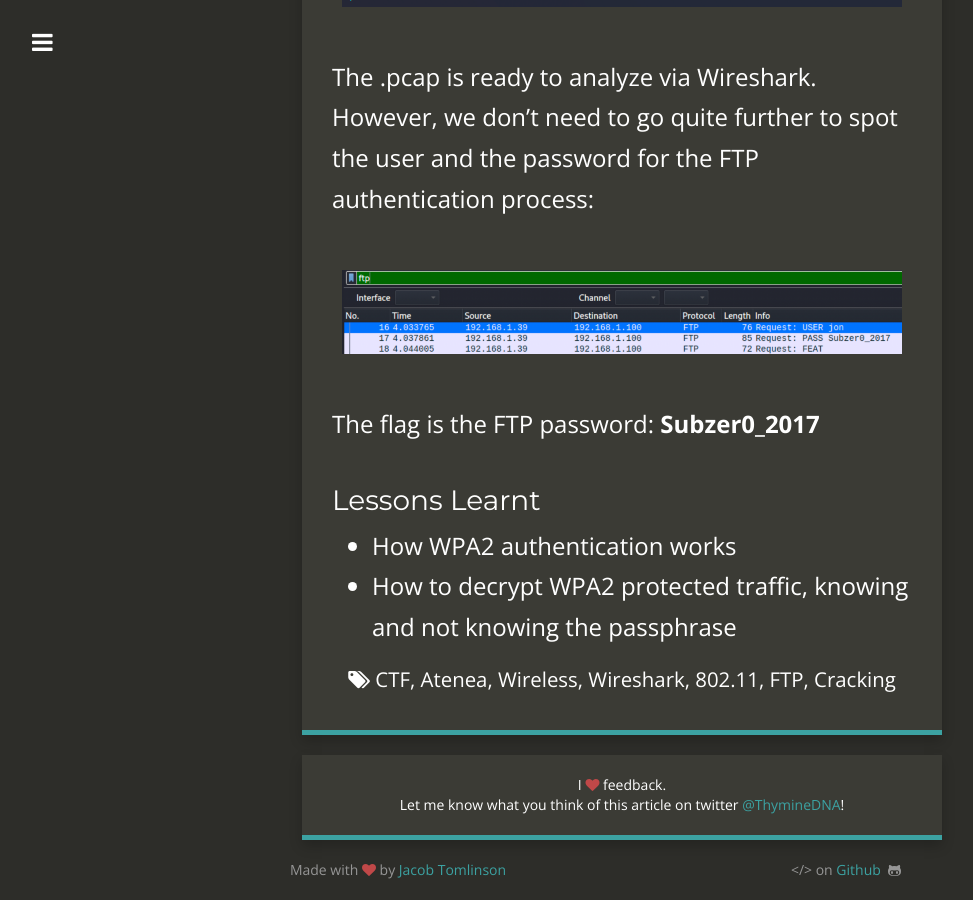
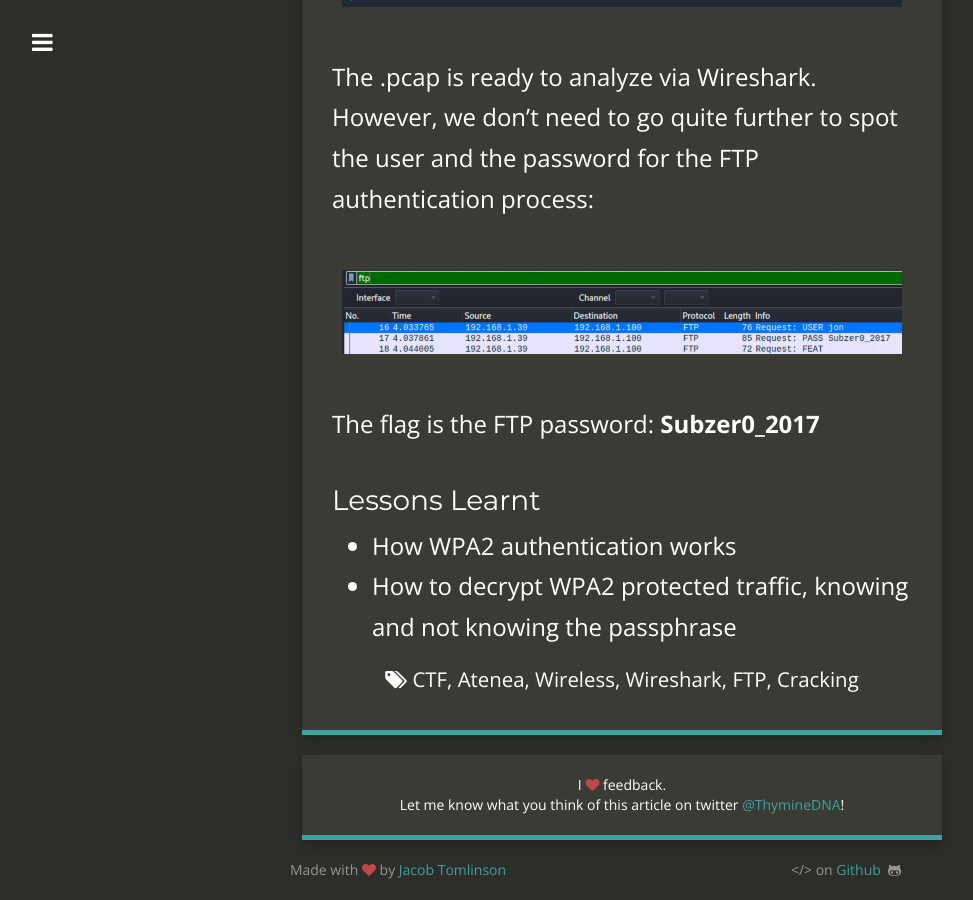
Before and after one commit to Andreasrn/Andreasrn.github.io, a Jekyll site: the page built from _posts/2022-07-12-ATENEA CTF - Wireless Jon Snow.md, in a window 1280 px wide and 900 px high, scrolled down 5977 px. Shown: the whole window, without its empty margins (18-991 px from the left). Built offline with Jekyll 4.4.1, drawn with Linux system fonts in a browser that asks for light colours; nearby versions of some CDN libraries.

Commit message:
remove potentially problematic tag

```diff
--- a/_posts/2022-07-12-ATENEA CTF - Wireless Jon Snow.md
+++ b/_posts/2022-07-12-ATENEA CTF - Wireless Jon Snow.md
@@ -10,7 +10,6 @@ tags:
  - Atenea
  - Wireless
  - Wireshark
- - 802.11
  - FTP
  - Cracking
 ---
```
